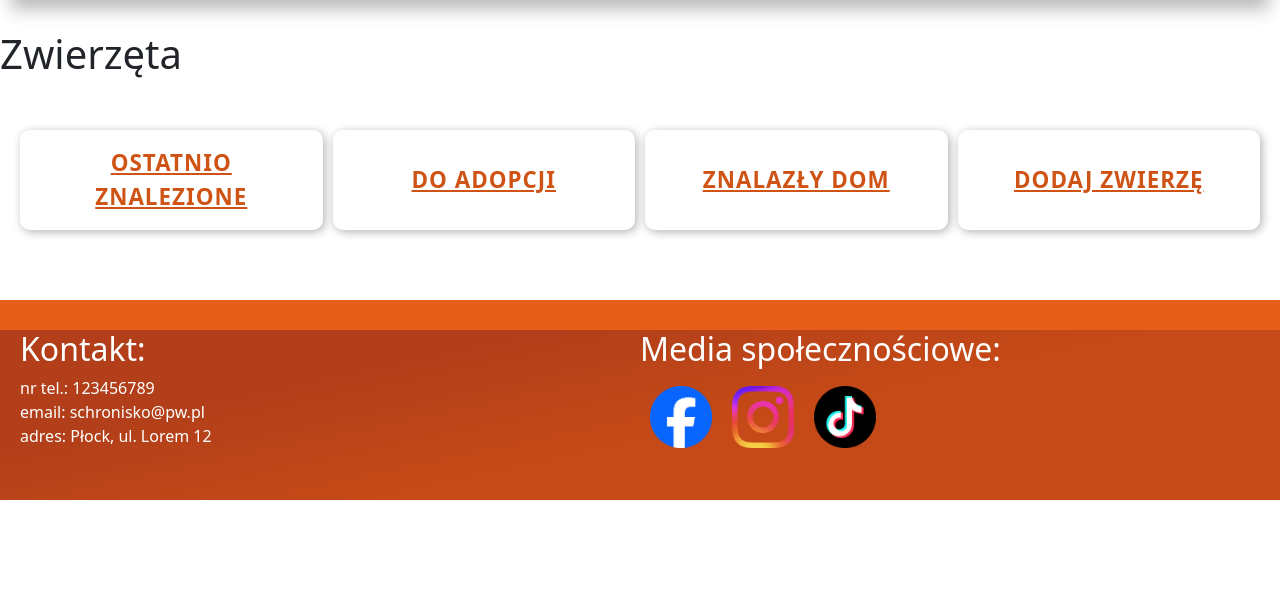
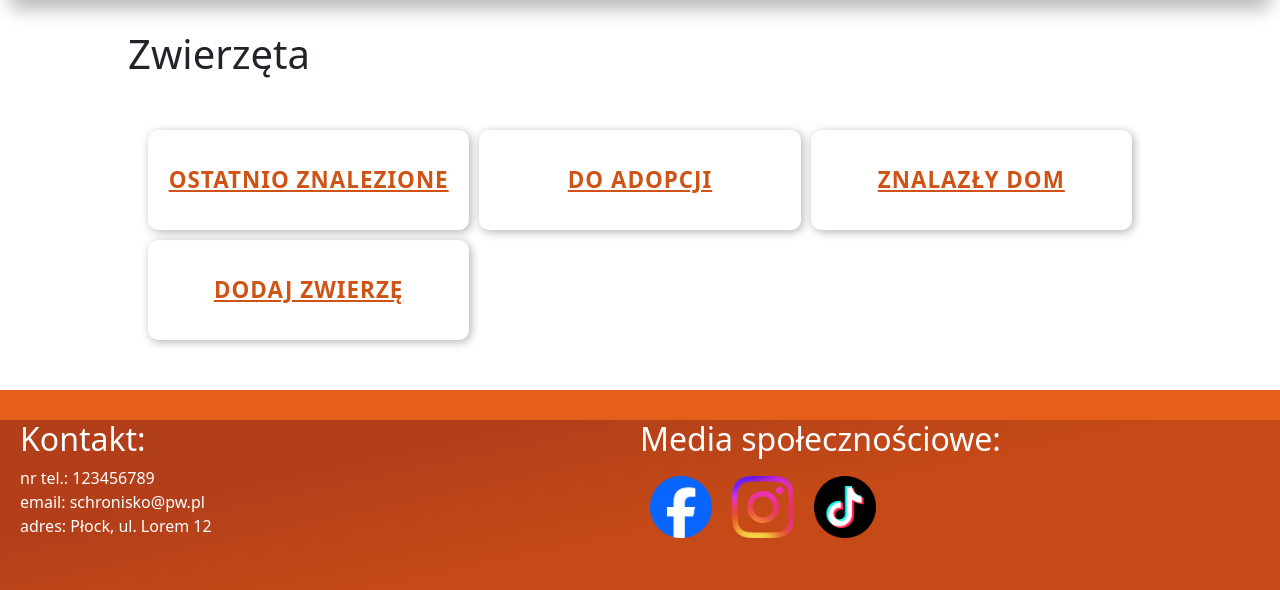
Before and after one commit to XCezor/Schronisko, a Flask app: page /zwierzeta in a window 1280 px wide. Shown: the part 314-904 px from the top of the page. Before the commit the page ends 814 px from the top, so only its background shows below. Run offline with Flask 3, Linux system fonts and the light colour scheme; data that the repository does not hold is empty; some libraries are stand-ins or nearby versions.

Commit message:
Poprawa content

```diff
--- a/static/css/main.css
+++ b/static/css/main.css
@@ -284,10 +284,22 @@ body
 
 #content
 {
-    width: 100%;
+    width: 80%;
+    margin-left: auto;
+    margin-right: auto;
     min-height: 300px;
     padding-top: 30px;
     padding-bottom: 30px;
+}
+
+@media (max-width: 768px) {
+    #content
+    {
+        width: 100%;
+        min-height: 300px;
+        padding-top: 30px;
+        padding-bottom: 30px;
+    }
 }
 
 #footer
```
